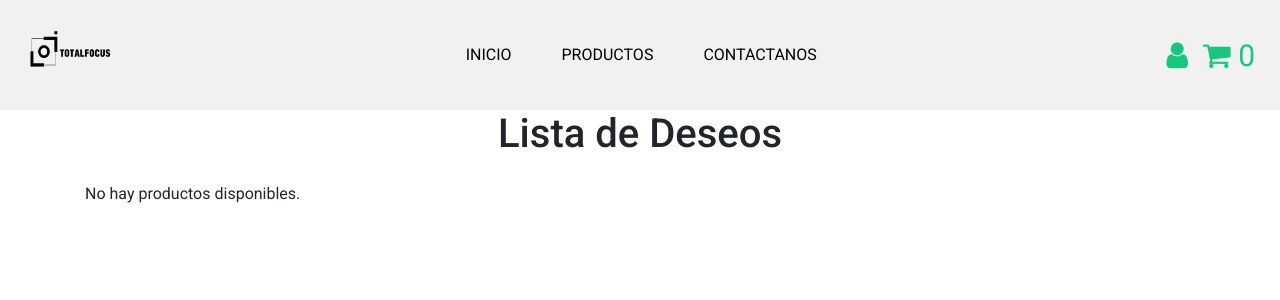
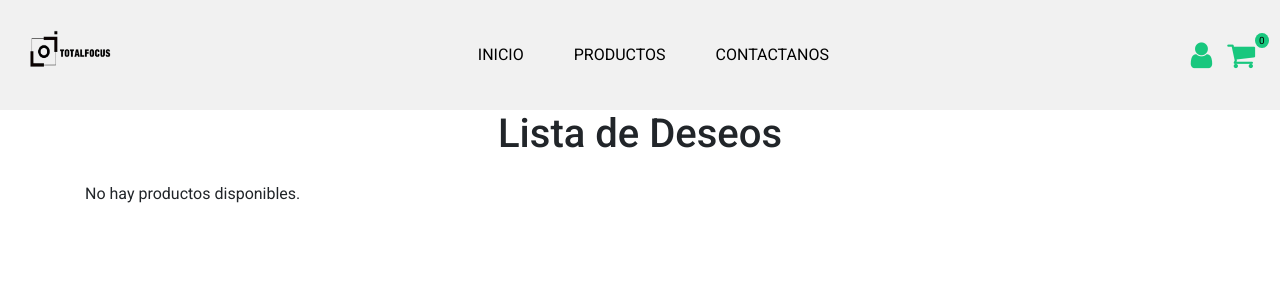
Before and after one commit to javierhol/totalFocus, a PHP site: page /wishlist.php in a window 1280 px wide. Shown: the top 300 px of the page. Run offline with PHP 8.4, Linux system fonts and the light colour scheme.

Commit message:
CAMBIAR: Mejorar estilos en wishlist.css, incluyendo ajustes en la navegación y la presentación del contador del carrito.

```diff
--- a/css/wishlist.css
+++ b/css/wishlist.css
@@ -1,4 +1,3 @@
-
 .hero_area {
   position: relative;
   display: -webkit-box;
@@ -29,7 +28,7 @@
   padding-left: 25px;
 }
 
-  .navbar-brand img{
+.navbar-brand img {
   width: 90px;
   height: 70px;
   color: #18c77e;
@@ -53,7 +52,8 @@
   transition: all 0.3s;
 }
 
-  .custom_nav-container .navbar-nav .nav-item:hover .nav-link, .custom_nav-container .navbar-nav .nav-item.active .nav-link {
+.custom_nav-container .navbar-nav .nav-item:hover .nav-link,
+.custom_nav-container .navbar-nav .nav-item.active .nav-link {
   color: #ffffff;
   background-color: #18c77e;
 }
@@ -95,7 +95,8 @@
   transition: all 0.3s;
 }
 
-  .custom_nav-container .navbar-toggler span::before, .custom_nav-container .navbar-toggler span::after {
+.custom_nav-container .navbar-toggler span::before,
+.custom_nav-container .navbar-toggler span::after {
   content: "";
   position: absolute;
   left: 0;
@@ -122,7 +123,8 @@
   transform: rotate(45deg);
 }
 
-  .custom_nav-container .navbar-toggler[aria-expanded="true"] span::before, .custom_nav-container .navbar-toggler[aria-expanded="true"] span::after {
+.custom_nav-container .navbar-toggler[aria-expanded="true"] span::before,
+.custom_nav-container .navbar-toggler[aria-expanded="true"] span::after {
   -webkit-transform: rotate(90deg);
   transform: rotate(90deg);
   top: 0;
@@ -165,13 +167,25 @@
   color: #18c77e;
 }
 
-  #wishlist{
-    color:#c70223;
+.user_optio_box a .cart-count {
+  position: absolute;
+  background-color: #18c77e;
+  color: #000000;
+  border-radius: 100%;
+  padding: 0px 4px;
+  font-size: 10px;
+}
+
+#wishlist {
+  color: #c70223;
   opacity: 0.77;
 }
 
-  #wishlist :hover{
+#wishlist :hover {
   color: #f40909;
 }
 
-  /*end header section*/
+.product_container {
+  display: flex;
+  flex-wrap: wrap;
+}
```
Lines whose indentation alone changed are shown as unchanged.
